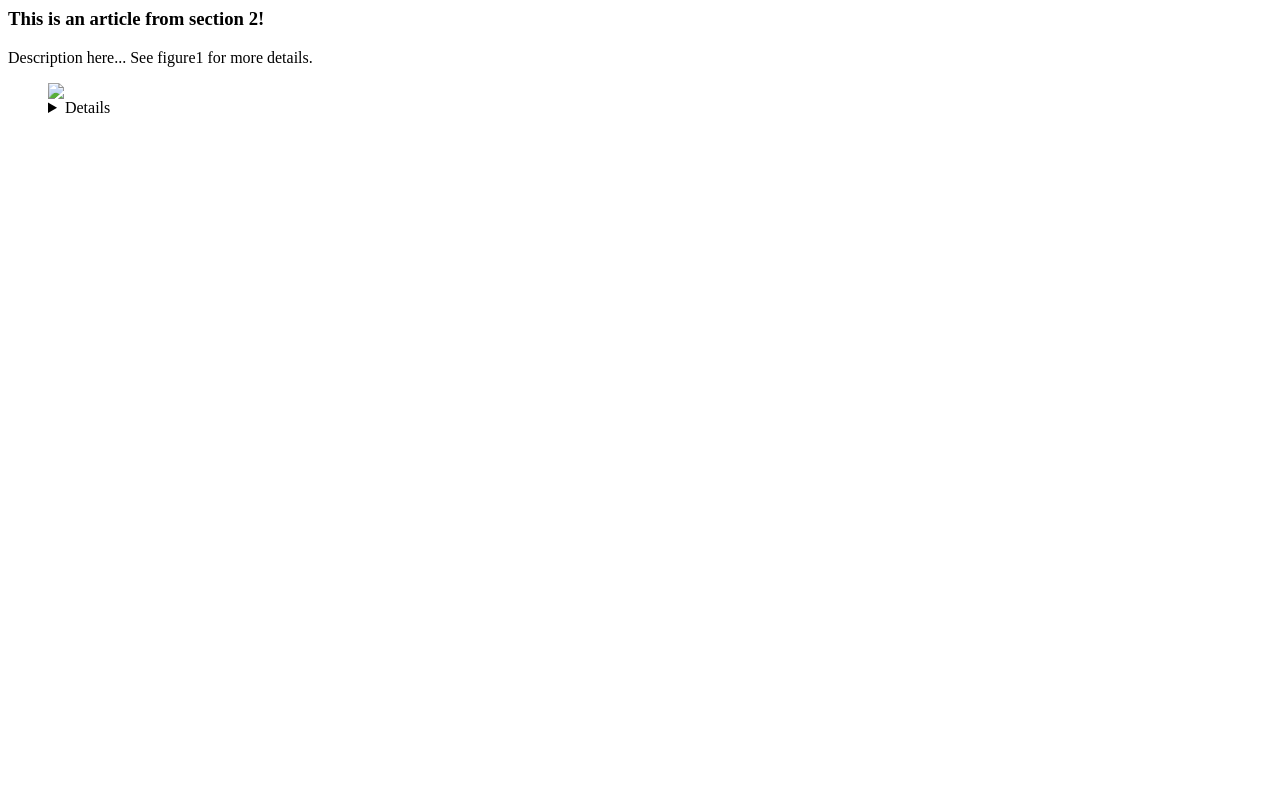
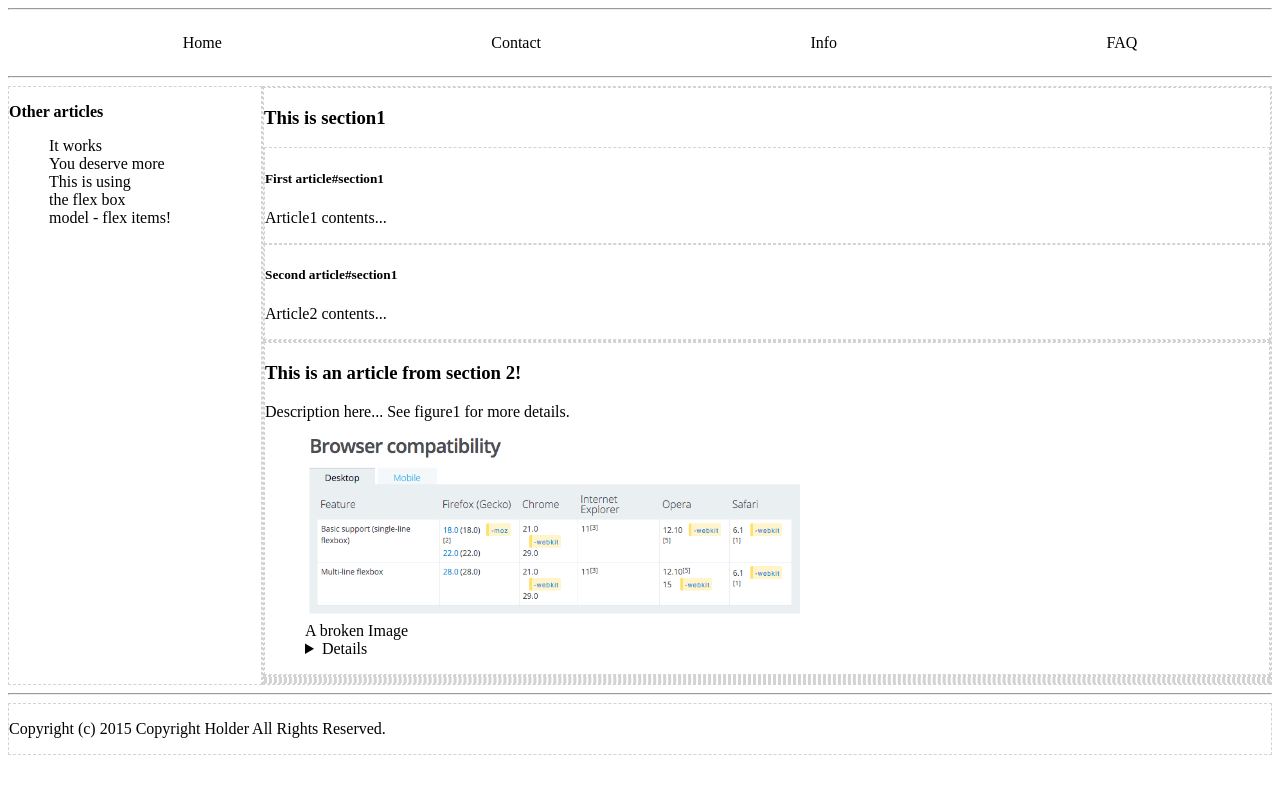
Before and after one commit to ccjoel/flex-box-tryouts, a plain HTML site: page index.html in a window 1280 px wide. Drawn offline with Linux system fonts and the light colour scheme.

Commit message:
flex test looking good

```diff
--- a/css/main.css
+++ b/css/main.css
@@ -0,0 +1,49 @@
+main, section, article, aside, footer {
+  border: 1px dashed lightgray;
+}
+h4 {
+  margin: 0;
+  margin-top: 1em;
+  padding: 0;
+}
+li {
+  list-style: none;
+}
+img {
+  width: 500px;
+}
+footer {
+  display: block;
+}
+
+/* -------------- Flex Modifiers -------------- */
+
+.flex-container {
+  display: flex;
+}
+.vertical {
+  flex-direction: column;
+}
+.horizontal {
+  flex-direction: row;
+}
+.justified {
+  justify-content: space-around;
+  align-items: center;
+  width: 100%;
+}
+main {
+  order: 2;
+}
+aside {
+  order: 1;
+}
+.auto-responsive {}
+.auto-responsive > main {
+  flex: 3 1 80%;
+}
+.auto-responsive > aside {
+  flex: 3 1 20%;
+}
+
+/* --------------------------------------------- */
--- a/index.html
+++ b/index.html
@@ -1,26 +1,61 @@
-<html>
+<!DOCTYPE html>
+<html lang="en">
 
 <head>
+  <title>Your Flexbox Example!</title>
   <link rel="stylesheet" type="text/css" href="css/main.css" />
 </head>
 
 <body>
 
+
+  <hr />
+
+  <!-- Header -->
+
+
   <header>
-    <nav></nav>
+    <nav class="flex-container horizontal">
+
+      <ul class="flex-container horizontal justified">
+        <li>Home
+        </li>
+        <li>Contact
+        </li>
+        <li>Info
+        </li>
+        <li>FAQ
+        </li>
+      </ul>
+    </nav>
   </header>
 
-  <main class="container">
+  <hr />
 
-    <section>
+  <div class="flex-container horizontal auto-responsive">
 
-      <article></article>
-      <article></article>
+
+    <!-- Main contents -->
+
+    <main class="box-container">
+
+      <section class="section-1">
+
+        <h3>This is section1</h3>
+
+        <article>
+          <h5>First article#section1</h5>
+          <p>Article1 contents...</p>
+        </article>
+        <article>
+          <h5>Second article#section1</h5>
+          <p>Article2 contents...</p>
+        </article>
 
       </section>
 
 
-    <section>
+      <section class="section-2">
         <article>
 
           <h1>This is an article from section 2!</h1>
@@ -28,7 +63,8 @@
           <p>Description here... See figure1 for more details.
             <p/>
             <figure class="figure-1">
-            <img src="img/broken.png">
+              <img src="img/compat.png">
+              <figcaption>A broken Image</figcaption>
               <details>A longer, more boring description of this figure 1...</details>
             </figure>
 
@@ -36,26 +72,54 @@
       </section>
 
 
-    <section>
+      <section class="section-3">
         <article></article>
         <article></article>
         <article></article>
       </section>
+
+
+    </main>
+
+
+
+
+    <!-- Aside contents -->
+
+    <aside class="flex-container vertical">
+      <h4>Other articles</h4>
+      <ul>
+        <li><a>It works</a></li>
+        <li><a>You deserve more</a></li>
+        <li><a>This is using</a></li>
+        <li><a>the flex box</a></li>
+        <li><a>model - flex items!</a></li>
+      </ul>
+
+    </aside>
+
+  </div>
+
+  <!-- footer -->
+
+  <hr />
+
+  <footer>
+    <p>Copyright (c) 2015 Copyright Holder All Rights Reserved.</p>
+  </footer>
+
+
+
+  <!-- dialogs and other centered non layour elements -->
 
   <dialog>
     <p>Hello, World!
       <mark>I am a dialog!</mark>
     </p>
     <progress>5% done</progress>
+    <output>True</output>
   </dialog>
 
-  </main>
-
-  <aside></aside>
-
-  <footer>
-
-  </footer>
 
 
 </body>
```
Also changed, not shown: img/compat.png (added). Lines whose indentation alone changed are shown as unchanged.
